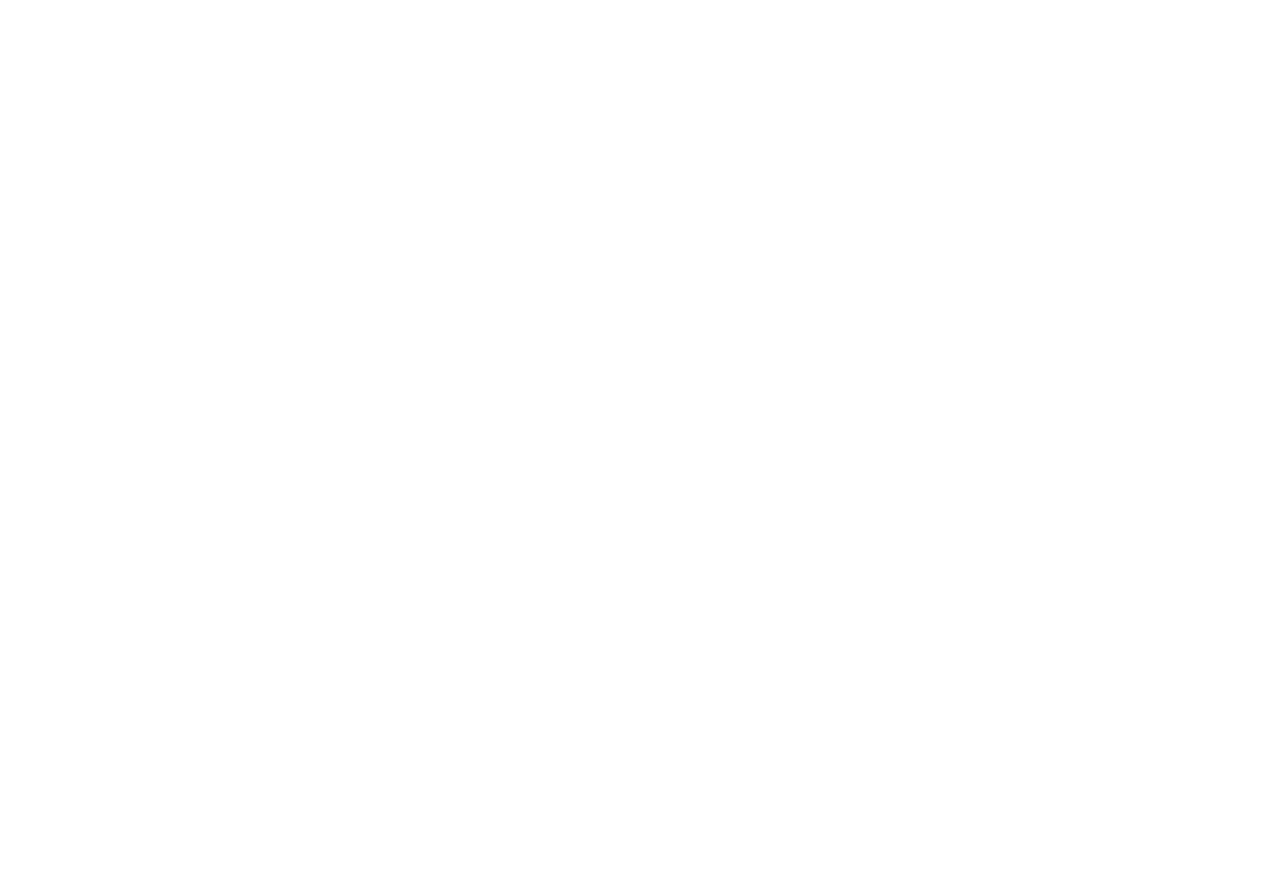
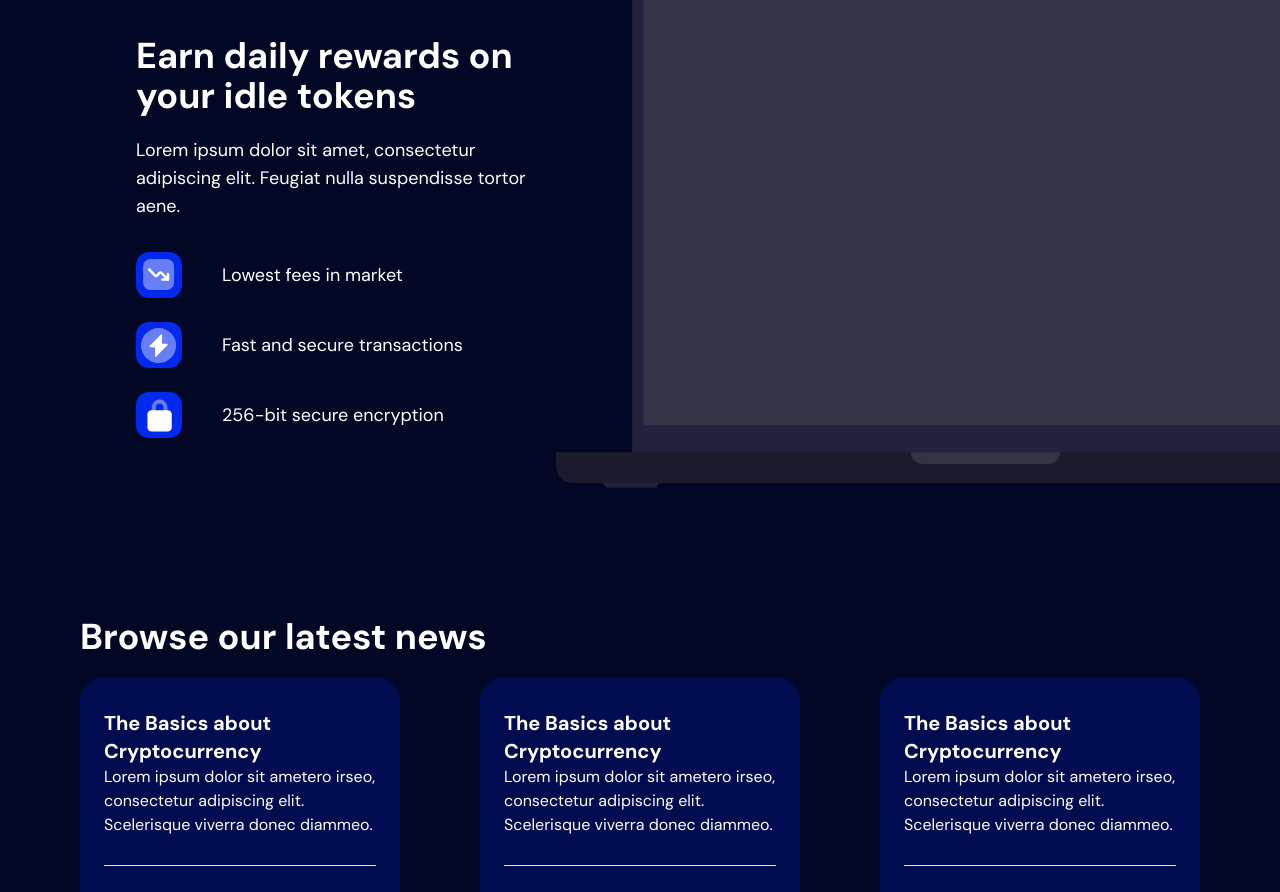
Before and after one commit to Yagazie-davidson/finanace_flow, a Next.js app: page / in a window 1280 px wide. Shown: the part 2220-3112 px from the top of the page. Before the commit the page ends 2213 px from the top, so only its background shows below. Built offline with nearby package versions, Linux system fonts and the light colour scheme.

Commit message:
progress

```diff
--- a/src/components/HomeContent.jsx
+++ b/src/components/HomeContent.jsx
@@ -4,7 +4,7 @@
 
 function HomeContent() {
   return (
-		<>
+    <div>
       <div className="flex flex-col tablet:flex-row justify-between items-center tablet:mx-14">
         <Iphones />
         <div>
@@ -31,7 +31,39 @@
           </div>
         </div>
       </div>
-		</>
+      <div className="flex flex-col tablet:flex-row justify-between items-center tablet:mx-14">
+        <div>
+          <h2 className="text-3xl tablet:text-4xl font-bold mb-5 max-w-[475px] mt-14 tablet:mr-0">
+            Earn daily rewards on your idle tokens
+          </h2>
+          <p className="text-lg mb-8 max-w-[470px] font-normal">
+            Lorem ipsum dolor sit amet, consectetur adipiscing elit. Feugiat
+            nulla suspendisse tortor aene.
+          </p>
+          <div className="flex flex-col space-y-6 text-lg">
+            <div className="flex space-x-10 items-center">
+              <Image alt="icon" src={"/stock.svg"} width={46} height={10} />
+              <p>Lowest fees in market </p>
+            </div>
+            <div className="flex space-x-10 items-center">
+              <Image alt="icon" src={"/lighting.svg"} width={46} height={10} />
+              <p>Fast and secure transactions</p>
+            </div>
+            <div className="flex space-x-10 items-center">
+              <Image alt="icon" src={"/lock.svg"} width={46} height={10} />
+              <p>256-bit secure encryption</p>
+            </div>
+          </div>
+        </div>
+        <Image
+          alt="apple computer"
+          src={"/computer.svg"}
+          height={10}
+          width={971}
+          className="tablet:mr-[-17rem] mt-10 z-50"
+        />
+      </div>
+    </div>
   );
 }
 
--- /dev/null
+++ b/src/components/NewsCard.jsx
@@ -0,0 +1,30 @@
+import React from "react";
+import Image from "next/image";
+
+function NewsCard() {
+  return (
+    <div className="w-80 bg-pri-IV px-6 py-8 rounded-3xl">
+      <h1 className="font-bold text-xl">The Basics about Cryptocurrency</h1>
+      <p className="pb-7">
+        Lorem ipsum dolor sit ametero irseo, consectetur adipiscing elit.
+        Scelerisque viverra donec diammeo.
+      </p>
+      <hr />
+      <footer className="flex flex-row items-center space-x-3 mt-7">
+        <Image
+          alt="author"
+          src={"/avater.svg"}
+          className="rounded-full"
+          width={72}
+          height={10}
+        />
+        <div>
+          <h1>Alex Turner</h1>
+          <p>August 2, 2021</p>
+        </div>
+      </footer>
+    </div>
+  );
+}
+
+export default NewsCard;
--- a/src/pages/index.js
+++ b/src/pages/index.js
@@ -6,6 +6,7 @@
 import CrytopoPortfolio from "@/components/CrytopoPortfolio";
 import Iphones from "@/components/Iphones";
 import HomeContent from "@/components/HomeContent";
+import NewsCard from "@/components/NewsCard";
 
 export default function Home() {
   return (
@@ -50,7 +51,16 @@
         <section className="mt-10">
           <HomeContent />
         </section>
-				<h1 className="mt-10">Hello to the fucking world</h1>
+        <section className="mt-32">
+          <h1 className="text-3xl tablet:text-4xl font-bold mb-5 max-w-[475px] mt-14 tablet:mr-0">
+            Browse our latest news
+          </h1>
+          <div className="flex flex-col space-y-12 tablet:flex-row tablet:space-y-0 justify-between">
+            <NewsCard />
+            <NewsCard />
+            <NewsCard />
+          </div>
+        </section>
       </main>
     </Layout>
   );
```
Also changed, not shown: public/avater.svg (added), src/components/CrytopoPortfolio.jsx (indentation only), src/components/Footer.jsx (added), 1 other file (tests, documents, lock files or other folders). Lines whose indentation alone changed are shown as unchanged.
